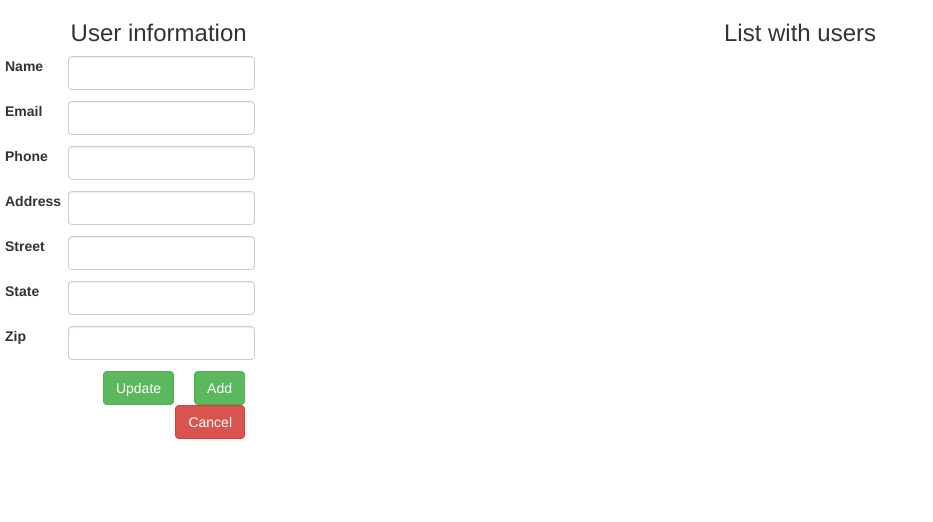
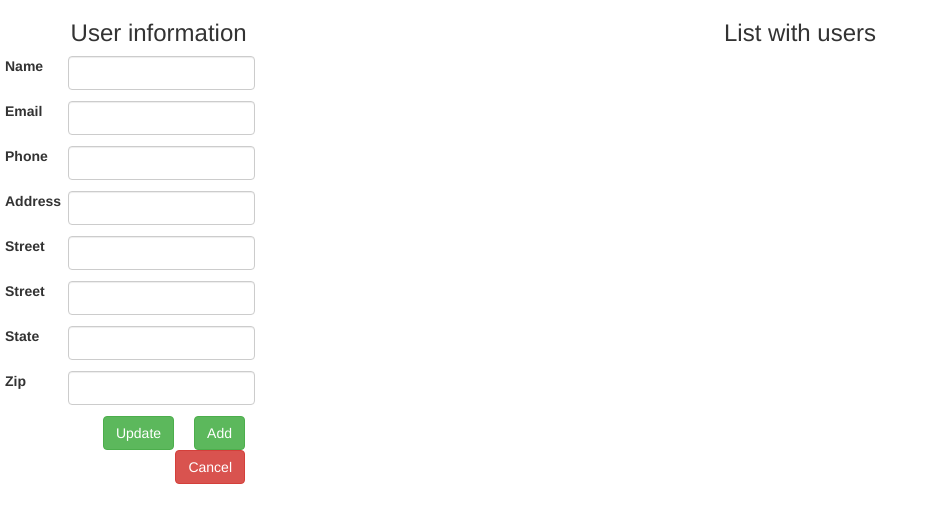
Before and after one commit to ZvarychAnton/testTask, a website: page index.html in a window 1280 px wide. Shown: the whole page, without its empty margins (0-933 px from the left). Drawn offline with nearby package versions, Linux system fonts and the light colour scheme; files that its build step writes are made by us from their sources.

Commit message:
add city to form

```diff
--- a/index.html
+++ b/index.html
@@ -22,6 +22,9 @@
       <input class="form-control" ng-model="formData.address" id="address" type="text"/>
 
       <label for="street">Street</label>
+      <input class="form-control" ng-model="formData.street" id="street" type="text"/>
+
+      <label for="city">Street</label>
       <input class="form-control" ng-model="formData.street" id="city" type="text"/>
 
       <label for="state">State</label>
```
